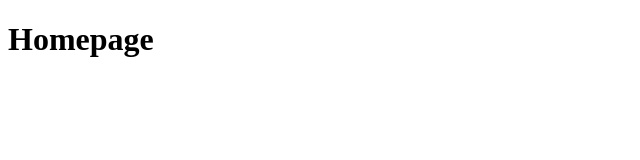
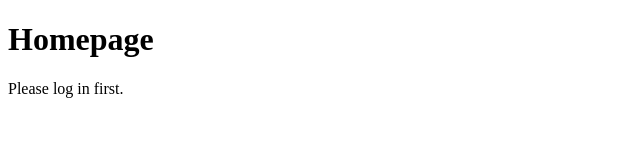
Before and after one commit to AnthonyJRay/floormate_next, a Next.js app: page / in a window 1280 px wide. Shown: the top 160 px of the page, without its empty margins (0-640 px from the left). Built offline with nearby package versions, Linux system fonts and the light colour scheme; no server answers.

Commit message:
Working on adding a welcome message to the header when a user is logged in.

```diff
--- a/src/features/dashboard/index.jsx
+++ b/src/features/dashboard/index.jsx
@@ -32,6 +32,7 @@ export default function Dashboard({ children }) {
         </Link>
         <Link href="/settings">
           <div>
+            <p>Wecome back</p>
             <IconButton>
               <Cog6ToothIcon className={"w-8 text-gray-700"} />
             </IconButton>
@@ -105,6 +106,7 @@ export async function getServerSideProps(context) {
     return {
       redirect: {
         destination: "/",
+        props: session,
       },
     };
   }
--- a/src/pages/index.jsx
+++ b/src/pages/index.jsx
@@ -1,11 +1,17 @@
 import { useSession } from "next-auth/react";
 
 export default function Homepage({}) {
-  // const session = useSession();
-  // console.log(session);
+  const { data: session, status } = useSession();
+  console.log(status);
+  // console.log("This session exists", !session);
   return (
     <div className={"w-full m-2 text-center text-gray-700"}>
       <h1 className={"text-center"}>Homepage</h1>
+      {status === "authenticated" ? (
+        <p>Welcome back, {session.user.name}</p>
+      ) : (
+        <p>Please log in first.</p>
+      )}
     </div>
   );
 }
```
